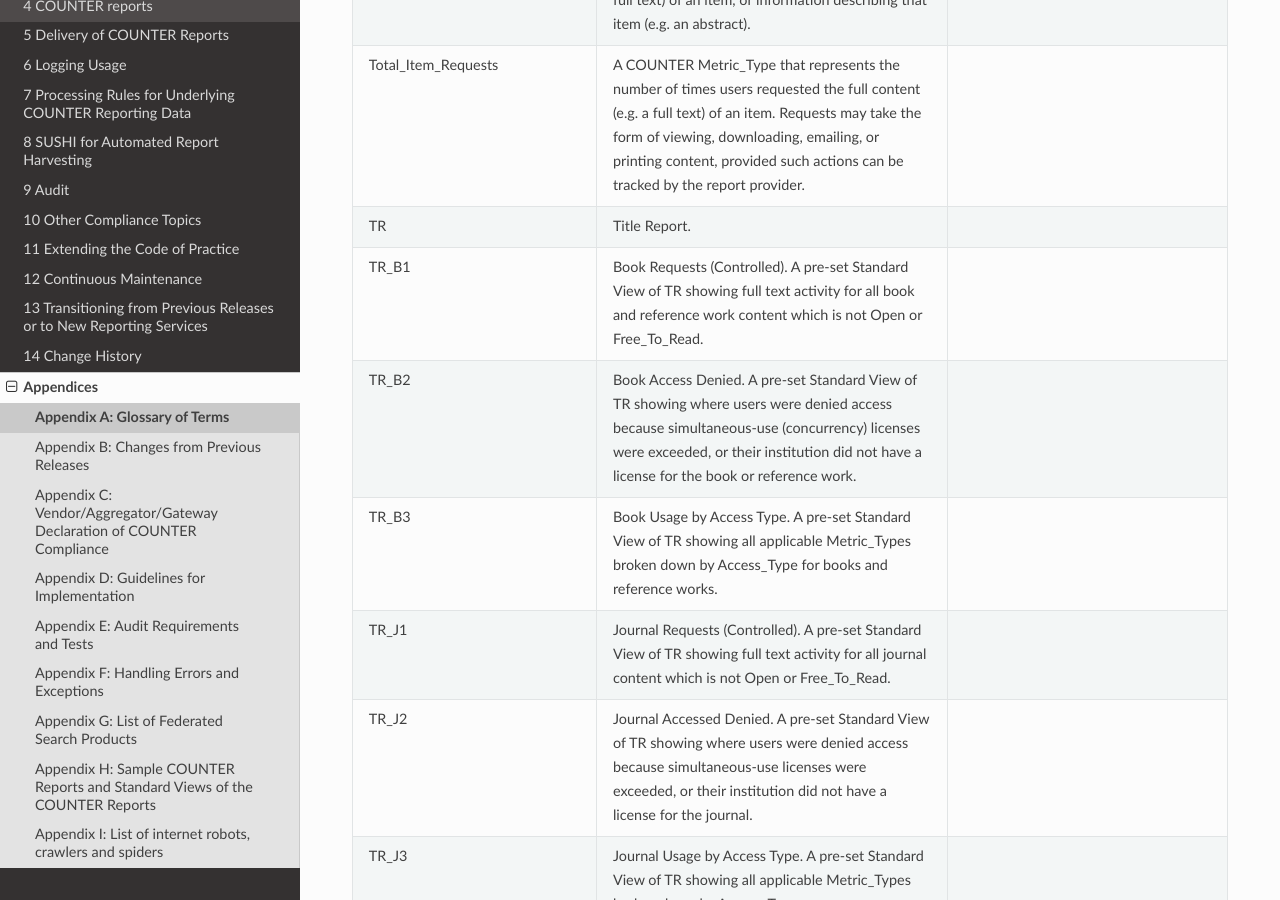
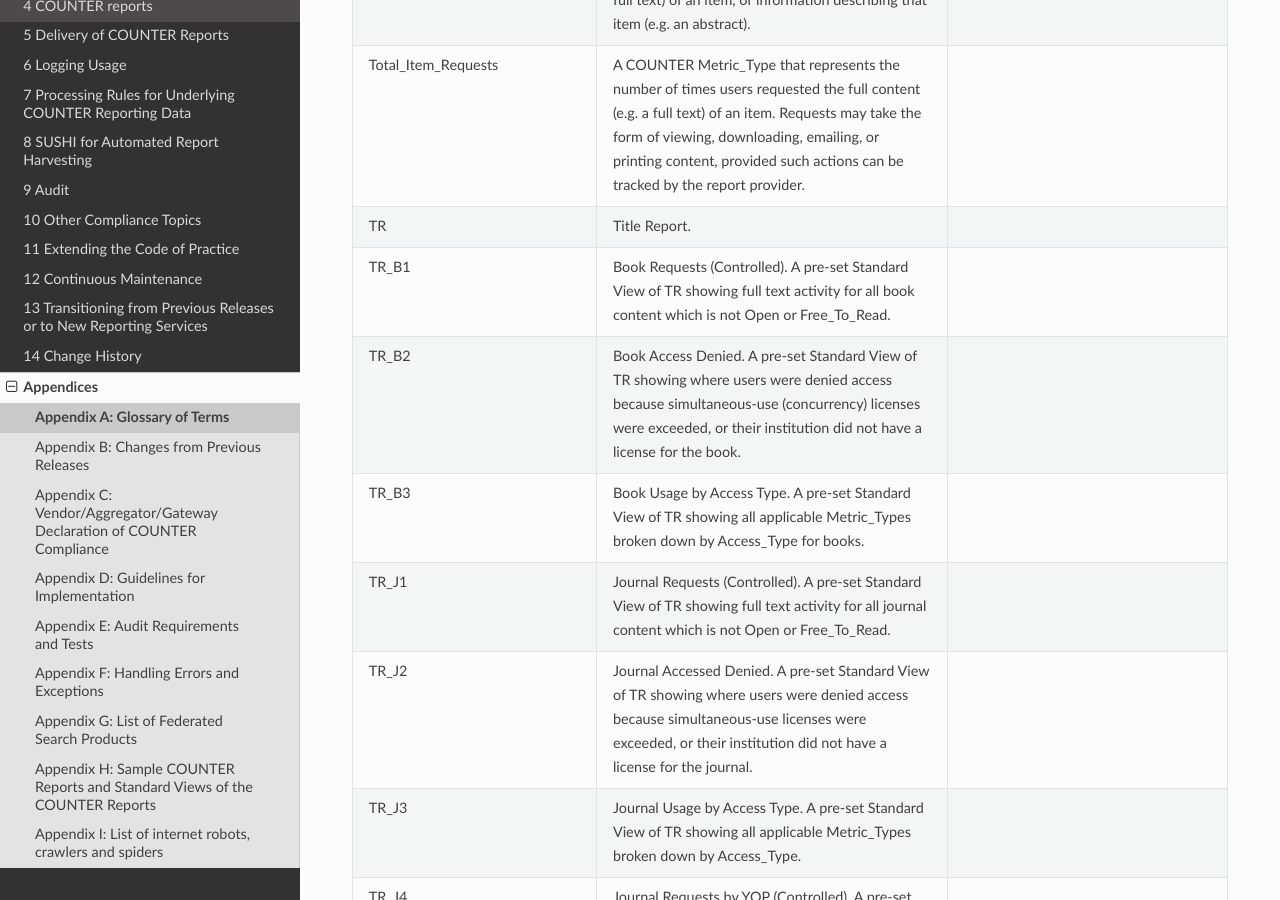
Before and after one commit to Project-Counter/cop5, a Sphinx documentation site: the page built from source/appendices/a-glossary-of-terms.rst, in a window 1280 px wide and 900 px high, scrolled down 26641 px. Built offline with Sphinx 7.4.7 and the Read the Docs theme 2.0.0, drawn with Linux system fonts in a browser that asks for light colours.

Commit message:
Remove reference work changes already included in #186

```diff
--- a/source/appendices/a-glossary-of-terms.rst
+++ b/source/appendices/a-glossary-of-terms.rst
@@ -1125,15 +1125,15 @@
      -
 
    * - TR_B1
-     - Book Requests (Controlled). A pre-set Standard View of TR showing full text activity for all book and reference work content which is not Open or Free_To_Read.
+     - Book Requests (Controlled). A pre-set Standard View of TR showing full text activity for all book content which is not Open or Free_To_Read.
      -
 
    * - TR_B2
-     - Book Access Denied. A pre-set Standard View of TR showing where users were denied access because simultaneous-use (concurrency) licenses were exceeded, or their institution did not have a license for the book or reference work.
+     - Book Access Denied. A pre-set Standard View of TR showing where users were denied access because simultaneous-use (concurrency) licenses were exceeded, or their institution did not have a license for the book.
      -
 
    * - TR_B3
-     - Book Usage by Access Type. A pre-set Standard View of TR showing all applicable Metric_Types broken down by Access_Type for books and reference works.
+     - Book Usage by Access Type. A pre-set Standard View of TR showing all applicable Metric_Types broken down by Access_Type for books.
      -
 
    * - TR_J1
```
